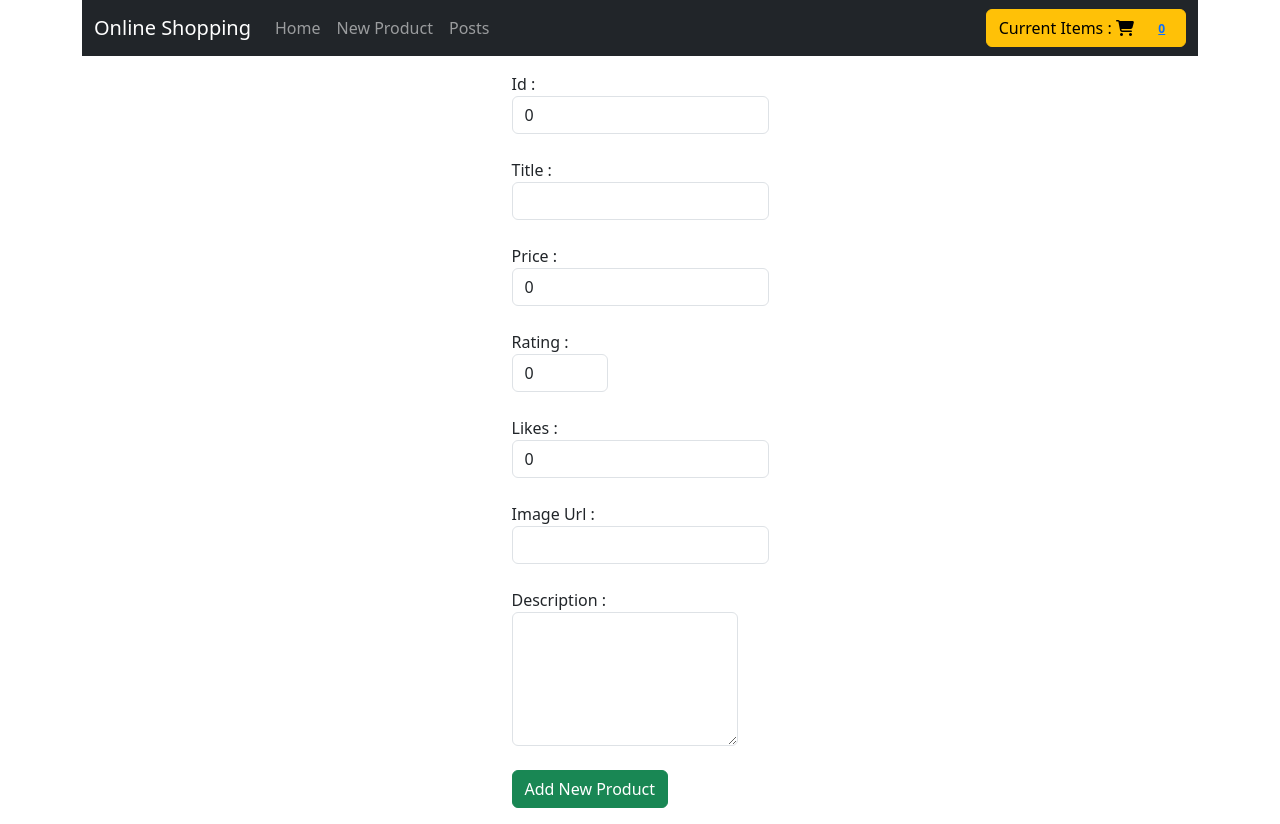
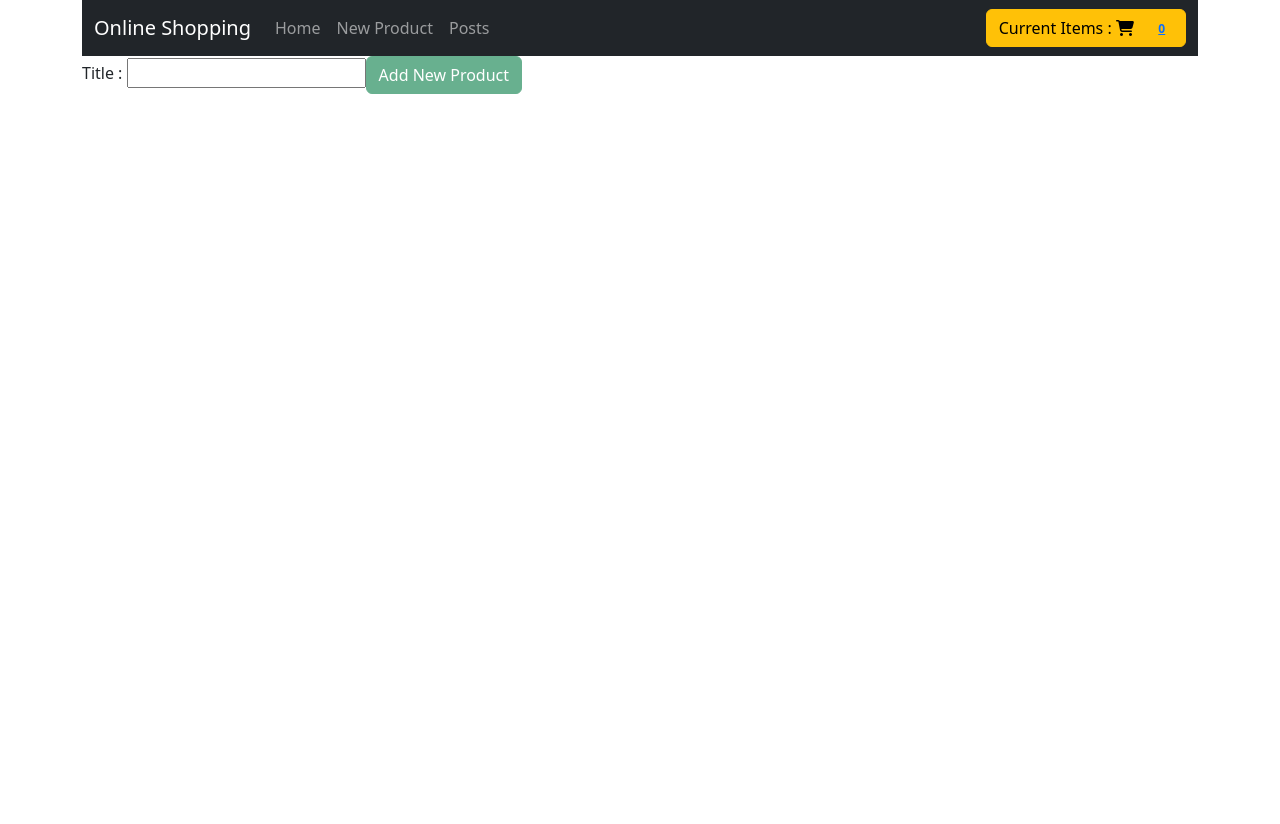
Before and after one commit to SumeetWajpe/ANG_IDEAS_July_24, an Angular app in the folder DAY4/onlineshoppingapp_client/: page /newproduct in a window 1280 px wide. After the commit the page ends 800 px from the top, so only its background shows below. Built offline with nearby package versions, Linux system fonts and the light colour scheme.

Commit message:
✨ Model Driven Forms

```diff
--- /dev/null
+++ b/DAY4/onlineshoppingapp_client/src/app/components/forms/modeldrivennewproduct/modeldrivennewproduct.component.html
@@ -0,0 +1,12 @@
+<form
+  ngNativeValidate
+  [formGroup]="newProductForm"
+  (ngSubmit)="AddNewProduct()"
+>
+  Title :
+  <input type="text" formControlName="title" />
+
+  <button class="btn btn-success" [disabled]="newProductForm.invalid">
+    Add New Product
+  </button>
+</form>
--- /dev/null
+++ b/DAY4/onlineshoppingapp_client/src/app/components/forms/modeldrivennewproduct/modeldrivennewproduct.component.ts
@@ -0,0 +1,28 @@
+import { Component } from "@angular/core";
+import { FormControl, FormGroup, Validators } from "@angular/forms";
+import { ProductModel } from "src/app/models/product.model";
+
+@Component({
+  selector: "app-modeldrivennewproduct",
+  templateUrl: "./modeldrivennewproduct.component.html",
+  styleUrls: ["./modeldrivennewproduct.component.css"],
+})
+export class ModeldrivennewproductComponent {
+  newProduct: ProductModel = new ProductModel();
+
+  newProductForm: FormGroup = new FormGroup({
+    id: new FormControl(this.newProduct.id),
+    title: new FormControl(this.newProduct.title, [Validators.required]),
+    price: new FormControl(this.newProduct.price),
+    likes: new FormControl(this.newProduct.likes),
+    rating: new FormControl(this.newProduct.rating),
+    imageUrl: new FormControl(this.newProduct.imageUrl),
+    description: new FormControl(this.newProduct.description),
+  });
+
+  AddNewProduct() {
+    // console.log(this.newProductForm.controls['title'].dirty );
+    // this.newProductForm.controls["title"].value = "XYZ";
+    console.log(this.newProductForm.value);
+  }
+}
--- a/DAY4/onlineshoppingapp_client/src/app/components/forms/templatedrivennewproduct/templatedrivennewproduct.component.html
+++ b/DAY4/onlineshoppingapp_client/src/app/components/forms/templatedrivennewproduct/templatedrivennewproduct.component.html
@@ -87,7 +87,9 @@
       </label>
     </p>
     <p>
-      <button class="btn btn-success">Add New Product</button>
+      <button class="btn btn-success" [disabled]="f.invalid">
+        Add New Product
+      </button>
     </p>
   </form>
 </div>
--- a/DAY4/onlineshoppingapp_client/src/app/routing.module.ts
+++ b/DAY4/onlineshoppingapp_client/src/app/routing.module.ts
@@ -6,6 +6,7 @@ import { PostDetails } from "./components/postdetails/postdetails.component";
 import { ProductDetails } from "./components/product-details/product-details.component";
 import { CartitemsComponent } from "./components/cart/cartitems/cartitems.component";
 import { TemplatedrivennewproductComponent } from "./components/forms/templatedrivennewproduct/templatedrivennewproduct.component";
+import { ModeldrivennewproductComponent } from "./components/forms/modeldrivennewproduct/modeldrivennewproduct.component";
 
 const routes: Routes = [
   {
@@ -18,7 +19,7 @@ const routes: Routes = [
   },
   {
     path: "newproduct",
-    component: TemplatedrivennewproductComponent,
+    component: ModeldrivennewproductComponent,
   },
   {
     path: "cart",
```
Also changed, not shown: DAY4/onlineshoppingapp_client/src/app/app.module.ts (+12 -4 lines), DAY4/onlineshoppingapp_client/src/app/components/forms/modeldrivennewproduct/modeldrivennewproduct.component.css (added), 1 other file (tests, documents, lock files or other folders).
